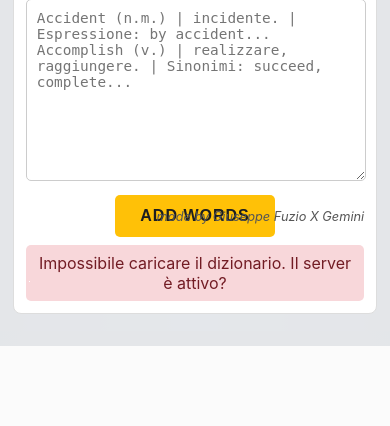
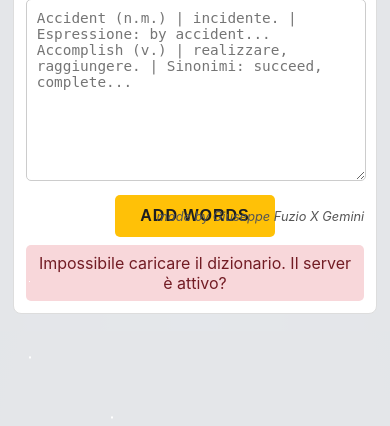
Before and after one commit to p3pp304/dizionario-online-app, a Flask app: page / in a window 390 px wide. Shown: the part 513-939 px from the top of the page. Before the commit the page ends 859 px from the top, so only its background shows below. Run offline with Flask 3, Linux system fonts and the light colour scheme; data that the repository does not hold is empty; parts of the project's set-up code (start-up, migrations or seed data) failed here and were passed over.

Commit message:
Fix: Aggiunge padding in fondo per evitare sovrapposizione su mobile

```diff
--- a/static/style.css
+++ b/static/style.css
@@ -393,6 +393,12 @@
         box-shadow: none;
     }
 
+
+    /* NUOVA REGOLA: Aggiunge spazio extra in fondo al main */
+    main {
+        padding-bottom: 80px; /* Aggiunge 80px di spazio vuoto in fondo */
+    }
+
     /* 2. Titolo più piccolo e su più righe */
     header h1 {
         font-size: 1.4rem;   /* << RIDOTTO ULTERIORMENTE */
```
